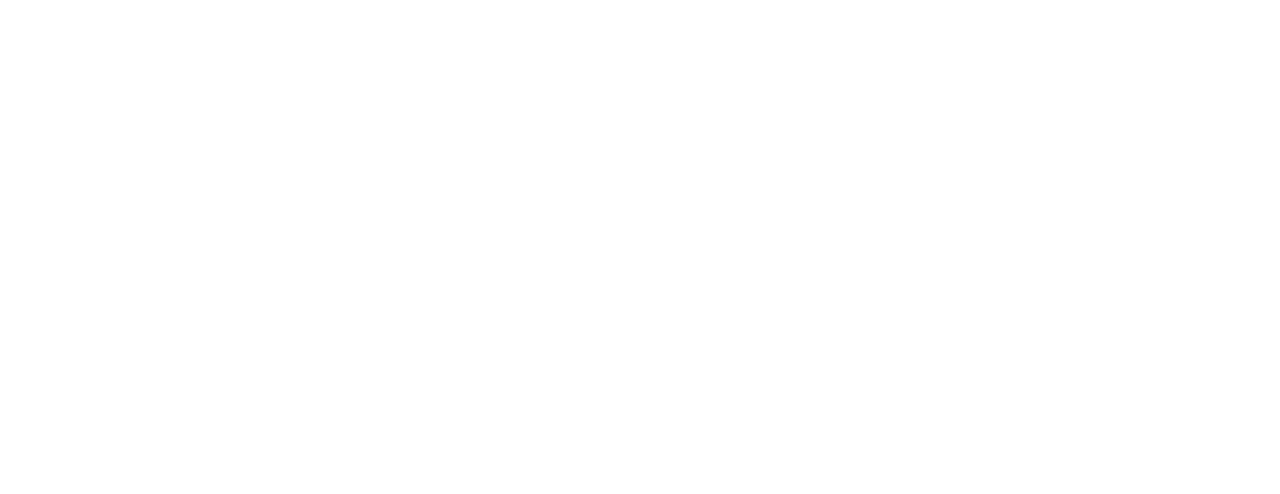
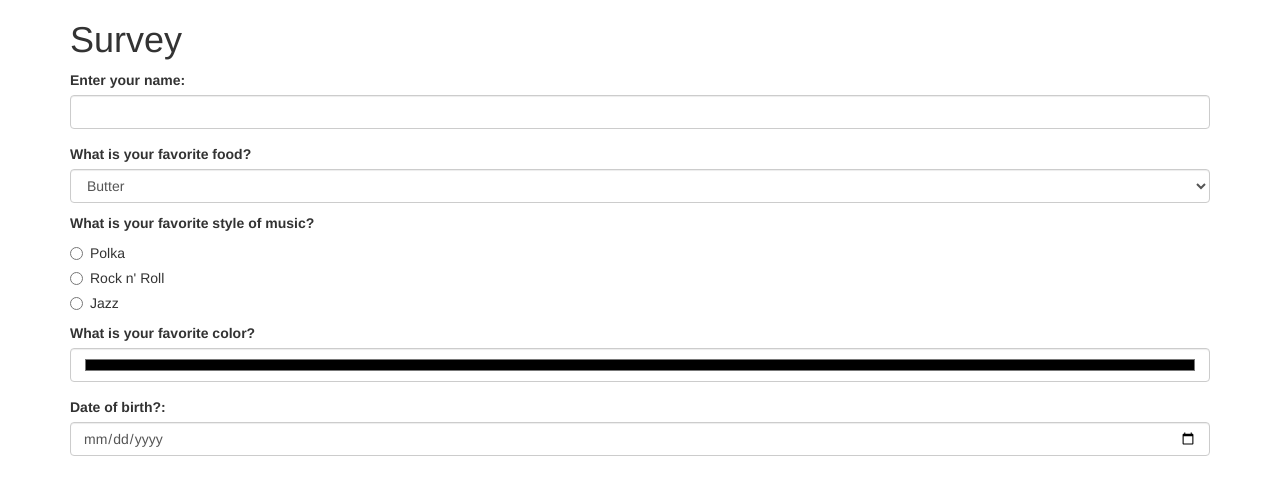
Before and after one commit to Franciswilhelm/Survey, a plain HTML site: page index.html in a window 1280 px wide. Drawn offline with Linux system fonts and the light colour scheme.

Commit message:
Complete html aspects.

```diff
--- a/index.html
+++ b/index.html
@@ -8,6 +8,62 @@
     <script src="js/scripts.js"></script>
   </head>
   <body>
+    <div class="container">
+      <h1>Survey</h1>
 
+      <form id="name">
+        <div class="form-group">
+          <label for="name">Enter your name:</label>
+          <input id="name" class="form-control" type="text">
+        </div>
+      </form>
+
+      <form id="favfood">
+        <label for="food">What is your favorite food?</label>
+        <!-- ===Uncertain about values=== -->
+        <select class="form-control" id="foods">
+          <option value="1">Butter</option>
+          <option value="2">Margerine</option>
+          <option value="3">Brown Sugar</option>
+        </select>
+      </form>
+
+      <form id="music">
+        <div class="radio">
+          <p><strong>What is your favorite style of music?</strong></p>
+          <label>
+          <input type="radio" name="style" value="polka">
+          Polka
+          </label>
+        </div>
+        <div class="radio">
+          <label>
+          <input type="radio" name="style" value="rock">
+          Rock n' Roll
+          </label>
+        </div>
+        <div class="radio">
+          <label>
+          <input type="radio" name="style" value="jazz">
+          Jazz
+          </label>
+        </div>
+      </form>
+
+      <form>
+        <div class="form-group">
+          <label for"color">What is your favorite color?</label>
+          <input id="color" class="form-control" type="color">
+        </div>
+      </form>
+
+      <form>
+        <div class="form-group">
+          <label for="born">Date of birth?:</label>
+          <input id="born" class="form-control" type="date">
+        </div>
+      </form>
+
+    </div>
   </body>
 </html>
```
